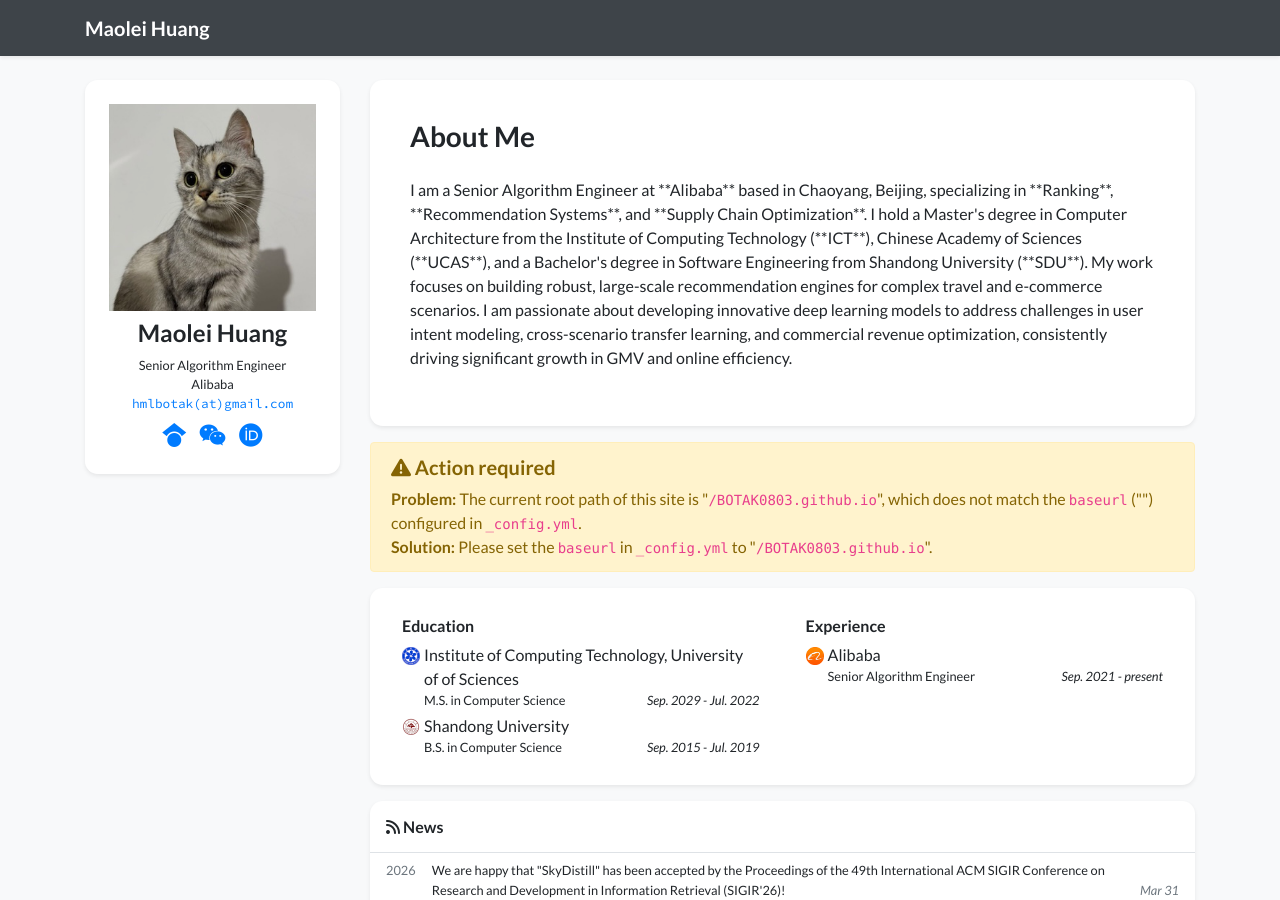
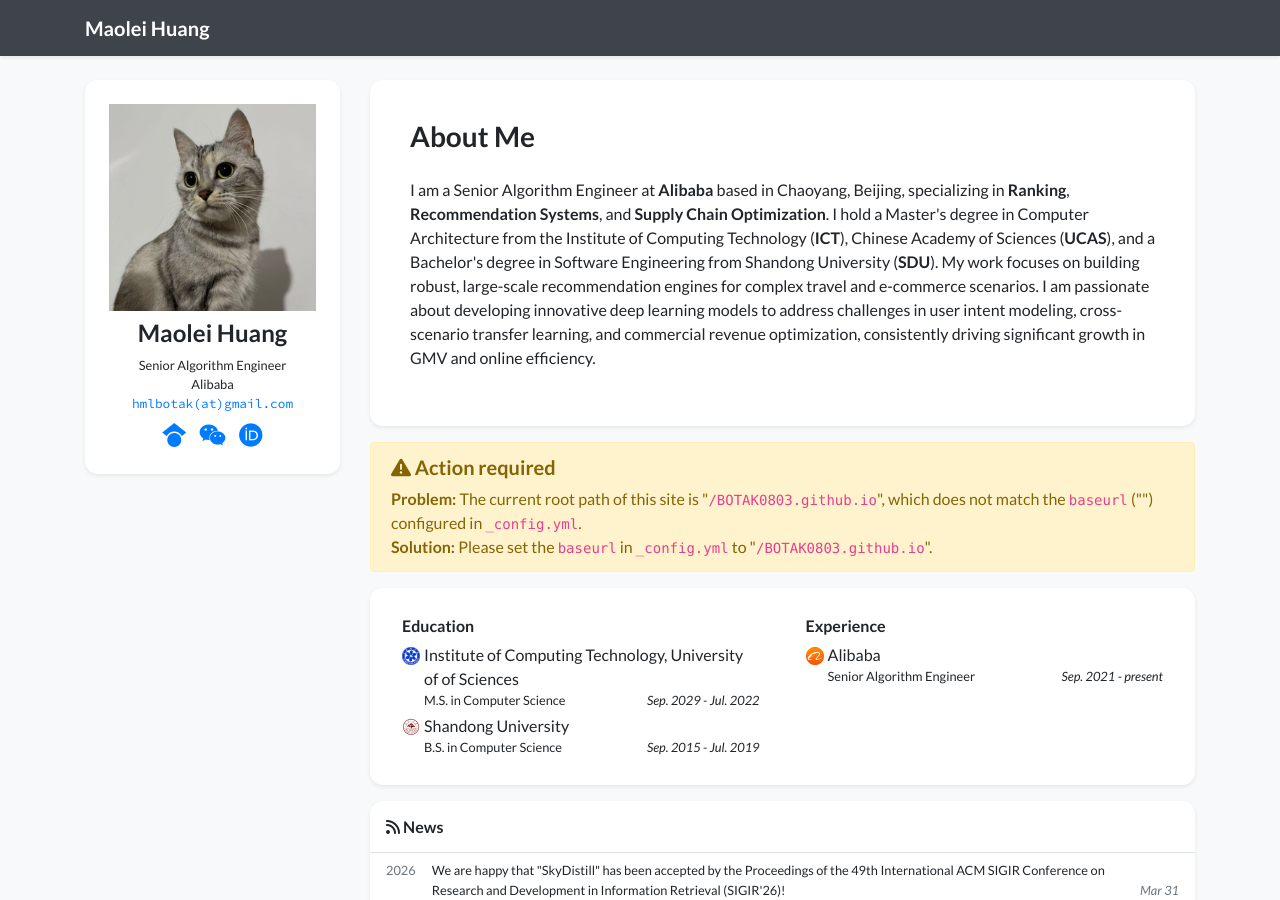
Before and after one commit to BOTAK0803/BOTAK0803.github.io, a Jekyll site: the page built from index.html, in a window 1280 px wide and 900 px high. Built offline with Jekyll 4.4.1, drawn with Linux system fonts in a browser that asks for light colours; nearby versions of some CDN libraries; a style sheet for code colours, icons or effects is not loaded.

Commit message:
fix bugs

```diff
--- a/_data/profile.yml
+++ b/_data/profile.yml
@@ -23,7 +23,7 @@
 short_bio_text_justify: false
 short_bio: >-
   <p>
-    I am a Senior Algorithm Engineer at **Alibaba** based in Chaoyang, Beijing, specializing in **Ranking**, **Recommendation Systems**, and **Supply Chain Optimization**. I hold a Master's degree in Computer Architecture from the Institute of Computing Technology (**ICT**), Chinese Academy of Sciences (**UCAS**), and a Bachelor's degree in Software Engineering from Shandong University (**SDU**). My work focuses on building robust, large-scale recommendation engines for complex travel and e-commerce scenarios. I am passionate about developing innovative deep learning models to address challenges in user intent modeling, cross-scenario transfer learning, and commercial revenue optimization, consistently driving significant growth in GMV and online efficiency.
+    I am a Senior Algorithm Engineer at <strong>Alibaba</strong> based in Chaoyang, Beijing, specializing in <strong>Ranking</strong>, <strong>Recommendation Systems</strong>, and <strong>Supply Chain Optimization</strong>. I hold a Master's degree in Computer Architecture from the Institute of Computing Technology (<strong>ICT</strong>), Chinese Academy of Sciences (<strong>UCAS</strong>), and a Bachelor's degree in Software Engineering from Shandong University (<strong>SDU</strong>). My work focuses on building robust, large-scale recommendation engines for complex travel and e-commerce scenarios. I am passionate about developing innovative deep learning models to address challenges in user intent modeling, cross-scenario transfer learning, and commercial revenue optimization, consistently driving significant growth in GMV and online efficiency.
   </p>
 
 portrait_url: /assets/images/photos/cat.jpg
```
